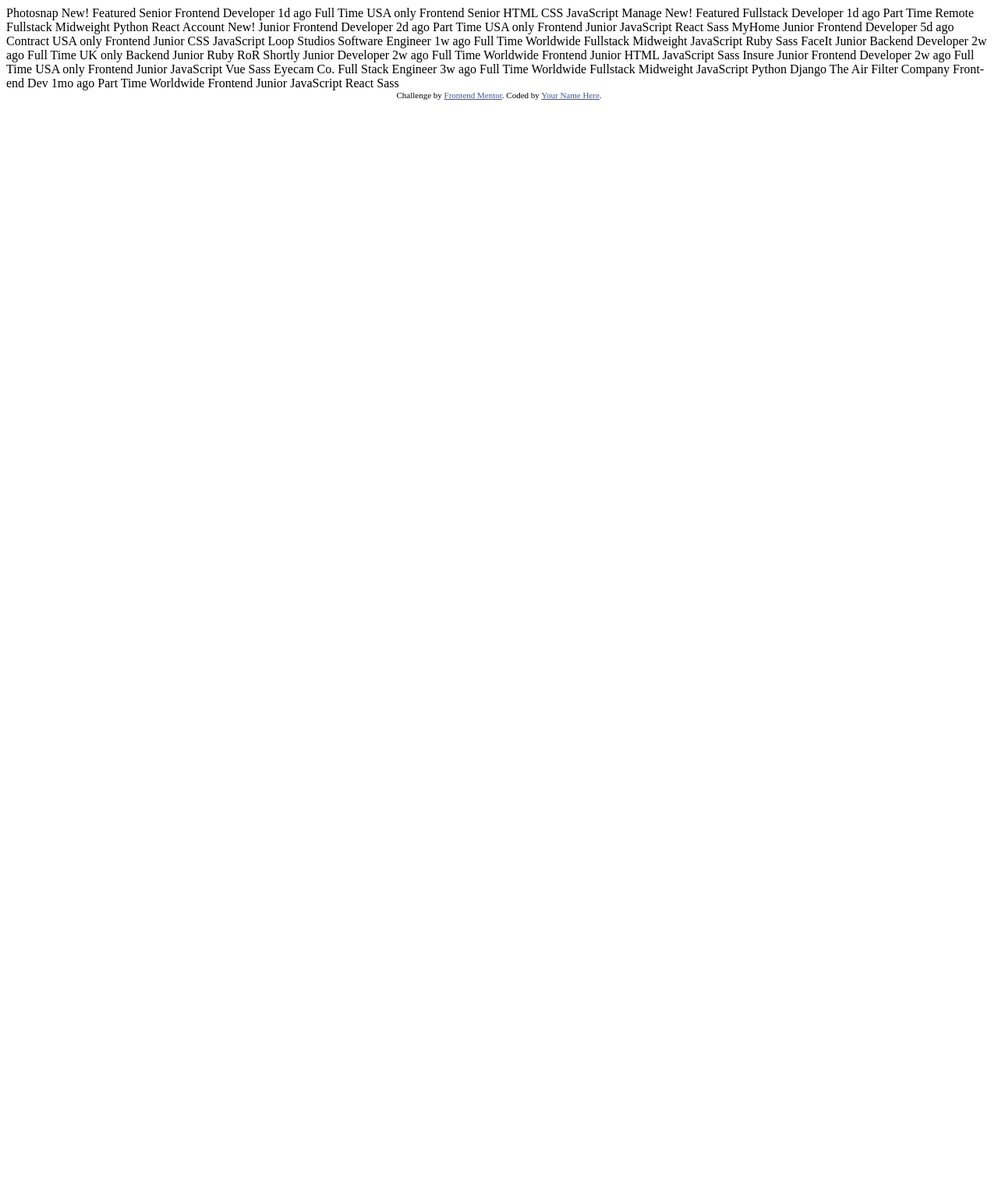
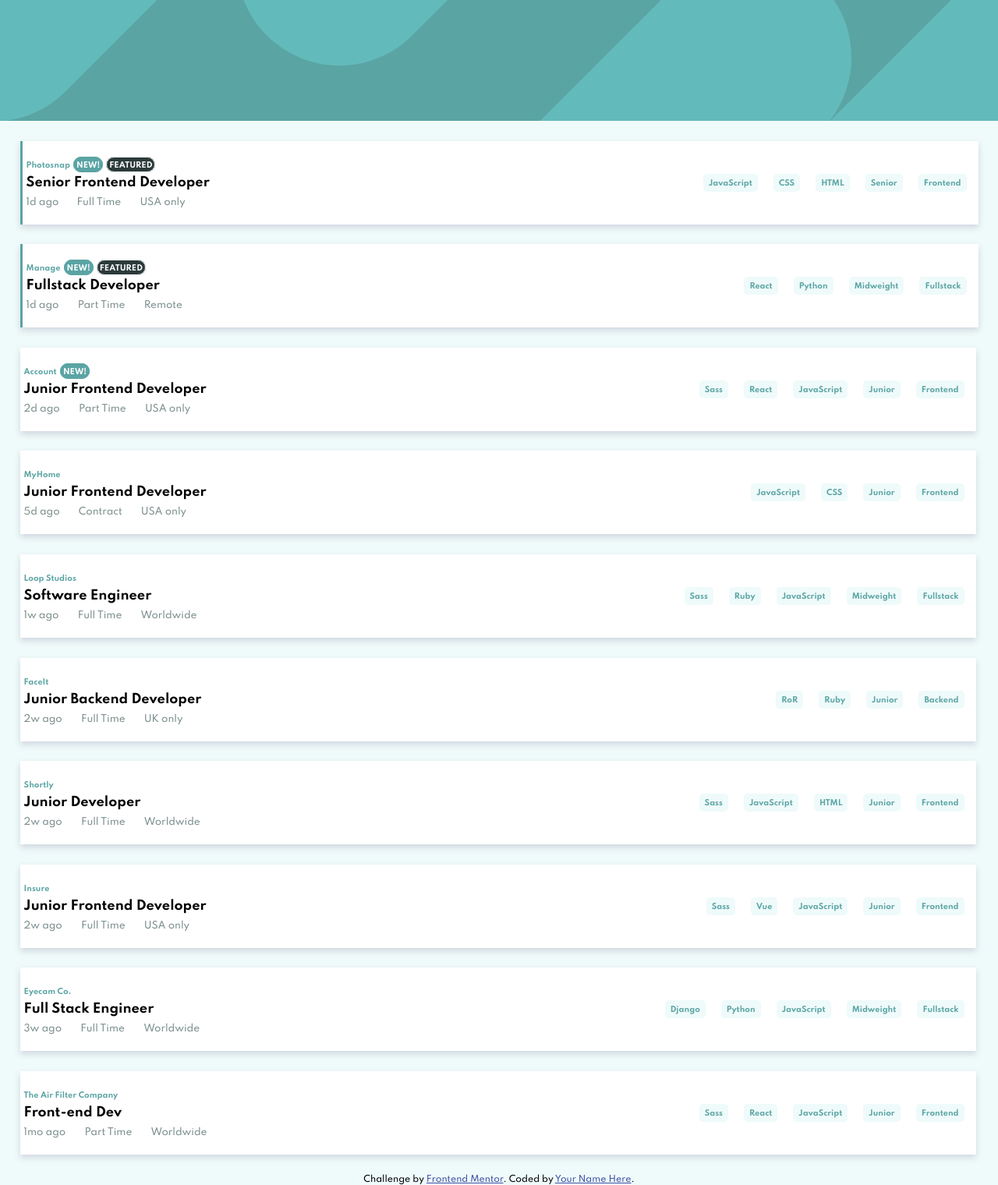
Before and after one commit to Half-Size/static_job_listings, a plain HTML site: page index.html in a window 1280 px wide. Shown: the whole page at 78% size. Before the commit the page ends 800 px from the top, so only its background shows below. Drawn offline with Linux system fonts and the light colour scheme.

Commit message:
Completed style
Added header and a class for featured containers

```diff
--- a/index.html
+++ b/index.html
@@ -5,7 +5,8 @@
   <meta name="viewport" content="width=device-width, initial-scale=1.0"> <!-- displays site properly based on user's device -->
 
   <link rel="icon" type="image/png" sizes="32x32" href="./images/favicon-32x32.png">
-
+  <link rel="stylesheet" type="text/css" href="style.css">
+  <link href="https://fonts.googleapis.com/css?family=Spartan:500,700&display=swap" rel="stylesheet">
   <title>Frontend Mentor | Job Listings</title>
 
   <!-- Feel free to remove these styles or customise in your own stylesheet 👍 -->
@@ -15,175 +16,257 @@
   </style>
 </head>
 <body>
+  <header></header>
+
+  <div class ="container">
+
+  <div class="item featuredContainer" data-role="frontend" data-level="senior" data-languages="html, css, javascript">
+
+  <div class="itemContainer">
   <!-- Item Start -->
-  Photosnap
-  New!
-  Featured
-  Senior Frontend Developer
-  1d ago
-  Full Time
-  USA only
+  <span class = "company">Photosnap</span>
+  <span class = "new">New!</span>
+  <span class = "featured">Featured</span>
+  <span class = "title">Senior Frontend Developer</span>
+  <span class = "details"> 1d ago </span>
+  <span class="details">Full Time</span>
+  <span class="details">USA only</span>
+  </span>
+  </div>
+
+  <div class="filtersContainer">
   <!-- Role -->
-  Frontend
+  <span class = "filters">Frontend</span>
   <!-- Level -->
-  Senior
+  <span class = "filters">Senior</span>
   <!-- Languages -->
-  HTML
-  CSS
-  JavaScript
+  <span class = "filters">HTML</span>
+  <span class = "filters">CSS</span>
+  <span class = "filters">JavaScript</span>
+  </div>
   <!-- Item End -->
+  </div>
 
+  <div class="item featuredContainer" data-role="Fullstack" data-level="Midweight" data-languages="Python" data-tools="React">
     <!-- Item Start -->
-  Manage
-  New!
-  Featured
-  Fullstack Developer
-  1d ago
-  Part Time
-  Remote
+    <div class="itemContainer">
+    <span class = "company">Manage</span>
+    <span class = "new">New!</span>
+    <span class = "featured">Featured</span>
+    <span class = "title">Fullstack Developer</span>
+    <span class = "details">1d ago</span>
+    <span class="details">Part Time</span>
+    <span class="details">Remote</span>
+
+    </div>
+
+    <div class="filtersContainer">
     <!-- Role -->
-  Fullstack
+    <span class = "filters">Fullstack</span>
     <!-- Level -->
-  Midweight
+    <span class = "filters">Midweight</span>
     <!-- Languages -->
-  Python
+    <span class = "filters">Python</span>
     <!-- Tools -->
-  React
+    <span class = "filters">React</span>
   <!-- Item End -->
+  </div>
+  </div>
 
+  <div class="item" data-role="frontend" data-level="junior" data-languages="javascript" data-tools="react, sass">
     <!-- Item Start -->
-  Account
-  New!
-  Junior Frontend Developer
-  2d ago
-  Part Time
-  USA only
+    <div class="itemContainer">
+    <span class = "company">Account</span>
+    <span class = "new">New!</span>
+    <span class = "title">Junior Frontend Developer</span>
+    <span class = "details">2d ago</span>
+    <span class="details">Part Time</span>
+    <span class="details">USA only</span>
+
+    </div>
+
+    <div class="filtersContainer">
     <!-- Role -->
-  Frontend
+    <span class = "filters">Frontend</span>
     <!-- Level -->
-  Junior
+    <span class = "filters">Junior</span>
     <!-- Languages -->
-  JavaScript
+    <span class = "filters">JavaScript</span>
     <!-- Tools -->
-  React
-  Sass
+    <span class = "filters">React</span>
+    <span class = "filters">Sass</span>
+  </div>
+  </div>
+
+  <div class="item" data-role="frontend" data-level="junior" data-languages="css, javascript" data-tools="">
+    <!-- Item Start -->
+    <div class="itemContainer">
+    <span class = "company">MyHome</span>
+    <span class = "title">Junior Frontend Developer</span>
+    <span class = "details">5d ago</span>
+    <span class="details">Contract</span>
+    <span class="details">USA only</span>
+
+    </div>
+
+    <div class="filtersContainer">
+    <!-- Role -->
+    <span class = "filters">Frontend</span>
+    <!-- Level -->
+    <span class = "filters">Junior</span>
+    <!-- Languages -->
+    <span class = "filters">CSS</span>
+    <span class = "filters">JavaScript</span>
   <!-- Item End -->
+  </div>
+  </div>
 
+  <div class="item" data-role="fullstack" data-level="midweight" data-languages="javascript, ruby" data-tools="sass">
     <!-- Item Start -->
-  MyHome
-  Junior Frontend Developer
-  5d ago
-  Contract
-  USA only
+    <div class="itemContainer">
+    <span class = "company">Loop Studios</span>
+    <span class = "title">Software Engineer</span>
+    <span class = "details">1w ago</span>
+    <span class = "details">Full Time</span>
+    <span class = "details">Worldwide</span>
+
+    </div>
+
+    <div class="filtersContainer">
     <!-- Role -->
-  Frontend
+    <span class = "filters">Fullstack</span>
     <!-- Level -->
-  Junior
+    <span class = "filters">Midweight</span>
     <!-- Languages -->
-  CSS
-  JavaScript
+    <span class = "filters">JavaScript</span>
+    <span class = "filters">Ruby</span>
+    <!-- Tools -->
+    <span class = "filters">Sass</span>
   <!-- Item End -->
+  </div>
+  </div>
 
+  <div class="item" data-role="backend" data-level="junior" data-languages="ruby" data-tools="ror">
     <!-- Item Start -->
-  Loop Studios
-  Software Engineer
-  1w ago
-  Full Time
-  Worldwide
+    <div class="itemContainer">
+    <span class = "company">FaceIt</span>
+    <span class = "title">Junior Backend Developer</span>
+    <span class = "details">2w ago</span>
+    <span class="details">Full Time</span>
+    <span class="details">UK only</span>
+    </div>
+
+    <div class="filtersContainer">
     <!-- Role -->
-  Fullstack
+    <span class = "filters">Backend</span>
     <!-- Level -->
-  Midweight
+    <span class = "filters">Junior</span>
     <!-- Languages -->
-  JavaScript
-  Ruby
+    <span class = "filters">Ruby</span>
     <!-- Tools -->
-  Sass
+    <span class = "filters">RoR</span>
   <!-- Item End -->
+  </div>
+  </div>
 
+  <div class="item" data-role="frontend" data-level="junior" data-languages="html, javascript" data-tools="sass">
     <!-- Item Start -->
-  FaceIt
-  Junior Backend Developer
-  2w ago
-  Full Time
-  UK only
+    <div class="itemContainer">
+    <span class = "company">Shortly</span>
+    <span class = "title">Junior Developer</span>
+    <span class = "details">2w ago</span>
+    <span class="details">Full Time</span>
+    <span class="details">Worldwide</span>
+    </div>
+
+    <div class="filtersContainer">
     <!-- Role -->
-  Backend
+    <span class = "filters">Frontend</span>
     <!-- Level -->
-  Junior
+    <span class = "filters">Junior</span>
     <!-- Languages -->
-  Ruby
+    <span class = "filters">HTML</span>
+    <span class = "filters">JavaScript</span>
     <!-- Tools -->
-  RoR
+    <span class = "filters">Sass</span>
   <!-- Item End -->
+  </div>
+  </div>
 
+  <div class="item" data-role="frontend" data-level="junior" data-languages="javascript" data-tools="vue, sass">
     <!-- Item Start -->
-  Shortly
-  Junior Developer
-  2w ago
-  Full Time
-  Worldwide
+    <div class="itemContainer">
+    <span class = "company">Insure</span>
+    <span class = "title">Junior Frontend Developer</span>
+    <span class = "details">2w ago</span>
+    <span class="details">Full Time</span>
+    <span class="details">USA only</span>
+    </div>
+
+    <div class="filtersContainer">
     <!-- Role -->
-  Frontend
+    <span class = "filters">Frontend</span>
     <!-- Level -->
-  Junior
+    <span class = "filters">Junior</span>
     <!-- Languages -->
-  HTML
-  JavaScript
+    <span class = "filters">JavaScript</span>
     <!-- Tools -->
-  Sass
+    <span class = "filters">Vue</span>
+    <span class = "filters">Sass</span>
   <!-- Item End -->
+  </div>
+  </div>
 
+  <div class="item" data-role="fullstack" data-level="midweight" data-languages="javascript, python" data-tools="django">
     <!-- Item Start -->
-  Insure
-  Junior Frontend Developer
-  2w ago
-  Full Time
-  USA only
+    <div class="itemContainer">
+    <span class = "company">Eyecam Co.</span>
+    <span class = "title">Full Stack Engineer</span>
+    <span class = "details">3w ago</span>
+    <span class="details">Full Time</span>
+    <span class="details">Worldwide</span>
+
+    </div>
+
+    <div class="filtersContainer">
     <!-- Role -->
-  Frontend
+    <span class = "filters">Fullstack</span>
     <!-- Level -->
-  Junior
+    <span class = "filters">Midweight</span>
     <!-- Languages -->
-  JavaScript
+    <span class = "filters">JavaScript</span>
+    <span class = "filters">Python</span>
     <!-- Tools -->
-  Vue
-  Sass
+    <span class = "filters">Django</span>
   <!-- Item End -->
+  </div>
+  </div>
 
+  <div class="item" data-role="" data-level="" data-languages="" data-tools="">
     <!-- Item Start -->
-  Eyecam Co.
-  Full Stack Engineer
-  3w ago
-  Full Time
-  Worldwide
+    <div class="itemContainer">
+    <span class = "company">The Air Filter Company</span>
+    <span class = "title">Front-end Dev</span>
+    <span class = "details">1mo ago</span>
+    <span class="details">Part Time</span>
+    <span class="details">Worldwide</span>
+    </div>
+
+    <div class="filtersContainer">
     <!-- Role -->
-  Fullstack
+    <span class = "filters">Frontend</span>
     <!-- Level -->
-  Midweight
+    <span class = "filters">Junior</span>
     <!-- Languages -->
-  JavaScript
-  Python
+    <span class = "filters">JavaScript</span>
     <!-- Tools -->
-  Django
+    <span class = "filters">React</span>
+    <span class = "filters">Sass</span>
   <!-- Item End -->
+  </div>
+  </div>
 
-  <!-- Item Start -->
-  The Air Filter Company
-  Front-end Dev
-  1mo ago
-  Part Time
-  Worldwide
-  <!-- Role -->
-  Frontend
-  <!-- Level -->
-  Junior
-  <!-- Languages -->
-  JavaScript
-  <!-- Tools -->
-  React
-  Sass
-  <!-- Item End -->
+  </div>
 
   <div class="attribution">
     Challenge by <a href="https://www.frontendmentor.io?ref=challenge" target="_blank">Frontend Mentor</a>.
--- /dev/null
+++ b/script.js
@@ -0,0 +1,2 @@
+//Check if container includes a span with the class 'featured'
+//if true apply class .featuredContainer
--- /dev/null
+++ b/style.css
@@ -0,0 +1,132 @@
+* {
+    padding: 0;
+    margin: 0;
+}
+
+body {
+    background-color: hsl(180, 52%, 96%);
+    font-family: 'Spartan', sans-serif;
+}
+
+header{
+    height: 155px;
+    width: 100%;
+    background-image: url(images/bg-header-desktop.svg);
+    background-color: hsl(180, 29%, 50%);
+}
+
+.item {
+    background-color: white;
+    width: 95%;
+    padding: 20px 5px;
+    margin: 2%;
+    display: grid;
+    grid-template-columns: 1fr 1fr;
+    box-shadow: 0 4px 8px 0 rgba(92, 81, 119, 0.2);
+}
+
+.itemContainer {
+    grid-column: 1;
+}
+.company, .new, .featured, .filters {
+    display: inline;
+    font-weight: 700;
+    font-size: 0.60rem;
+}
+
+.title {
+    font-weight: 700;
+    padding: 5px 0;
+    display: block;
+}
+
+.title:hover {
+    color: hsl(180, 29%, 50%);
+}
+
+.company {
+    color: hsl(180, 29%, 50%);
+}
+
+.new, .featured {
+    padding: 5px 3px 3px 3px;
+    border-radius: 50px;
+    border: solid 1px;
+    color: white;
+    text-transform: uppercase;
+}
+
+.new {
+    background-color: hsl(180, 29%, 50%);
+    border-color: hsl(180, 29%, 50%);
+}
+
+.featured {
+    background-color: hsl(180, 14%, 20%);
+}
+
+.featuredContainer {
+    border-left: solid 3px hsl(180, 29%, 50%);
+}
+
+.filtersContainer {
+    grid-column: 2;
+    display: flex;
+    direction: rtl;
+}
+
+.filters {
+    background-color: hsl(180, 52%, 96%);
+    color: hsl(180, 29%, 50%);
+    padding: 7px 7px 5px 7px;
+    margin: auto 10px;
+    border-radius: 5px;
+}
+
+.filters:hover{
+    background-color: hsl(180, 29%, 50%);
+    color: white;
+}
+
+.details {
+    font-size: 0.75rem;
+    color:hsl(180, 8%, 52%);
+    padding-right: 20px;
+}
+
+@media (min-width: 320px) and (max-width: 480px) {
+
+    .header {
+        background-image: url(images/bg-header-mobile.svg);
+    }
+
+    .item {
+        grid-template-columns: 1fr;
+        grid-template-rows: 1fr 1fr;
+        padding: 5%;
+        width: 80%;
+        border-radius: 5px;
+        margin: 10% 0 0 4.75%;
+        /* margin: auto; */
+    }
+
+    .itemContainer {
+        padding-bottom: 5%;
+        border-bottom: solid 0.5px hsl(0, 2%, 55%);
+    }
+
+    .filtersContainer {
+        grid-column: 1;
+        grid-row: 2;
+        width: 90%;
+        margin-left: 0;
+        flex-wrap: wrap;
+        direction: unset;
+    }
+
+    .filters {
+        margin-left: 0%;
+        margin-right: 5%;
+    }
+
+  }
```
Also changed, not shown: design/active-states.jpg. Lines whose indentation alone changed are shown as unchanged.
